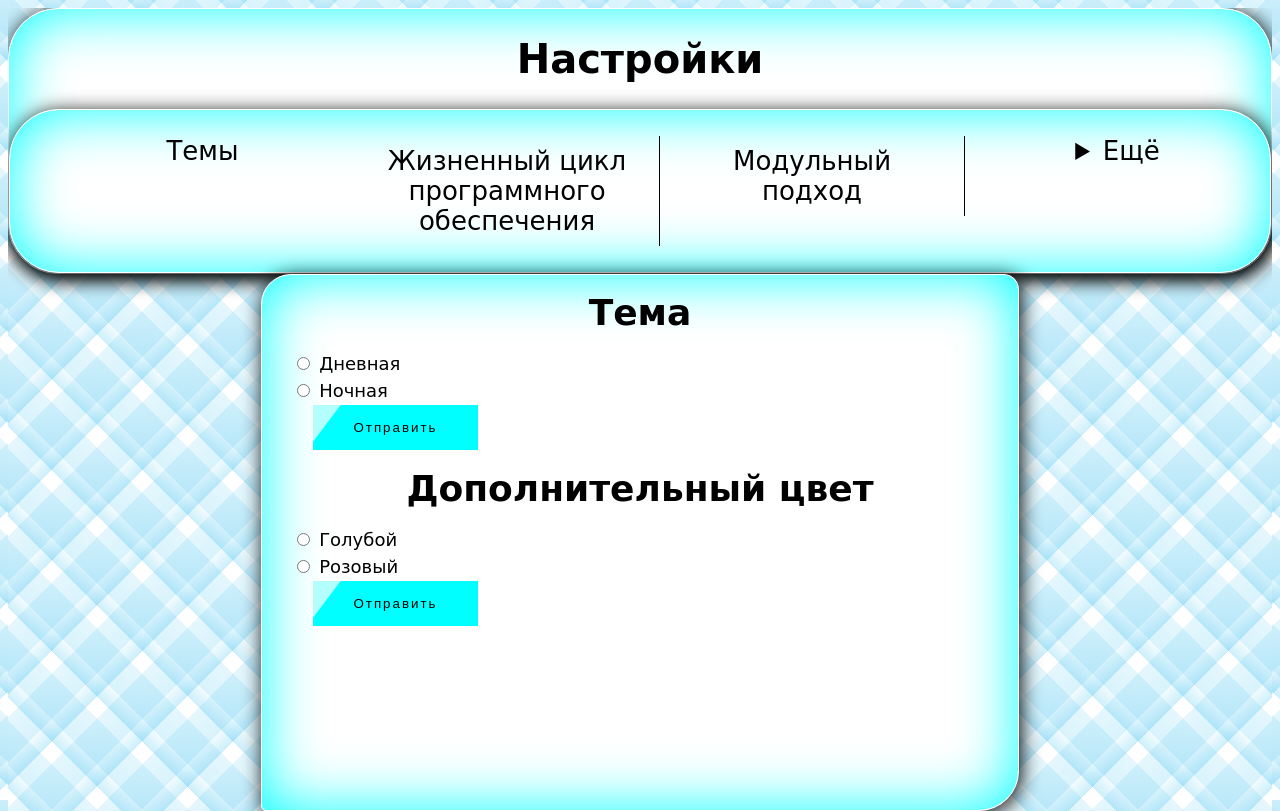
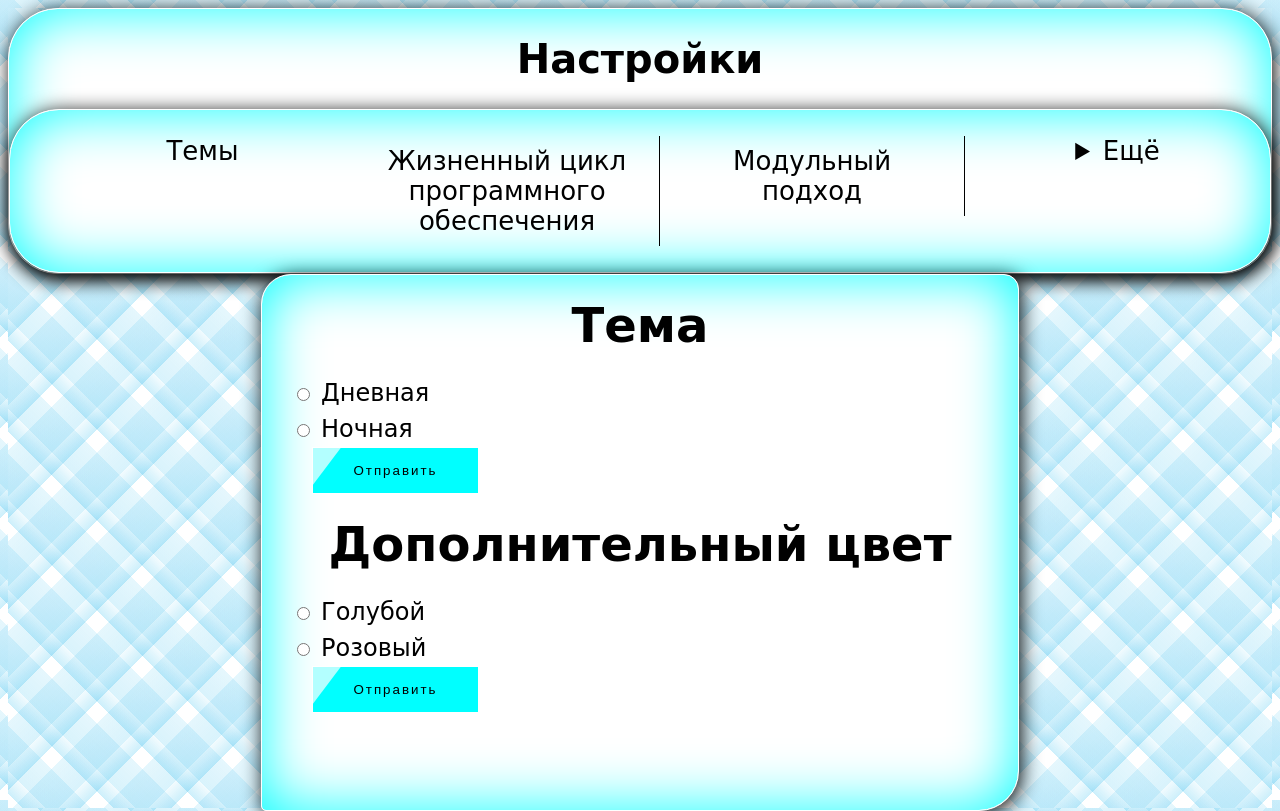
Before and after one commit to The-Meaning-Of-Live-Is-In-Love/Study, a plain HTML site: page Settings.html in a window 1280 px wide. Drawn offline with Linux system fonts and the light colour scheme.

Commit message:
Add files via upload

```diff
--- a/CSS/Style.css
+++ b/CSS/Style.css
@@ -27,9 +27,11 @@ body
     max-height: 100%;
     background: repeating-linear-gradient(-45deg, transparent, transparent 1em, rgba(var(--Color_Complementary_1), 0.4) 0, rgba(var(--Color_Complementary_1), 0.1) 2em, transparent 0, transparent 1em, rgba(var(--Color_Complementary_1), 0.3) 0, rgba(var(--Color_Complementary_1), 0.2) 4em, transparent 0, transparent 1em, rgba(var(--Color_Complementary_2), 0.6) 0, rgba(var(--Color_Complementary_2), 0.2) 2em), repeating-linear-gradient(45deg, transparent, transparent 1em, rgba(var(--Color_Complementary_1), 0.4) 0, rgba(var(--Color_Complementary_1), 0.1) 2em, transparent 0, transparent 1em, rgba(var(--Color_Complementary_1), 0.3) 0, rgba(var(--Color_Complementary_1), 0.2) 4em, transparent 0, transparent 1em, rgba(var(--Color_Complementary_2), 0.4) 0, rgba(var(--Color_Complementary_2), 0.1) 2em), var(--Color_Background);
     background-blend-mode: multiply;
+    background-repeat: no-repeat;
+    background-size: 100% 100%;
+    background-attachment: fixed;
     scrollbar-width: thin;
     scrollbar-color: #18aaaa #f1f5f9;
-    overflow: hidden;
 }
 button
 {
@@ -205,7 +207,7 @@ button:hover:before
     border-radius: 30px 15px 40px 5px;
     text-align: justify;
     line-height: 150%;
-    font-size: 18px;
+    font-size: 24px;
     overflow-y: scroll;
     box-shadow: 2px 3px 20px black, 0 0 60px var(--Color_Complementary) inset;
     color: var(--Color_Text);
```
